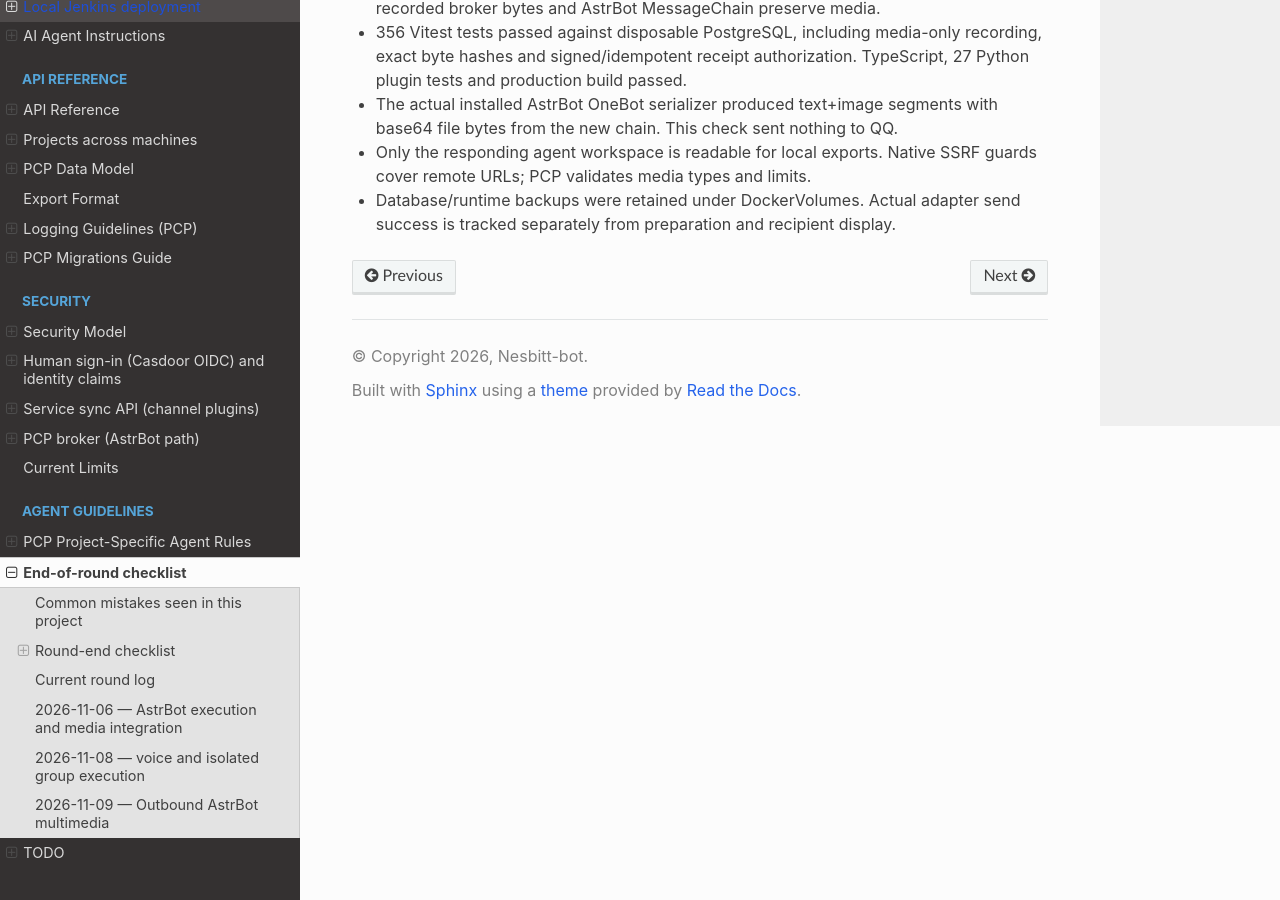
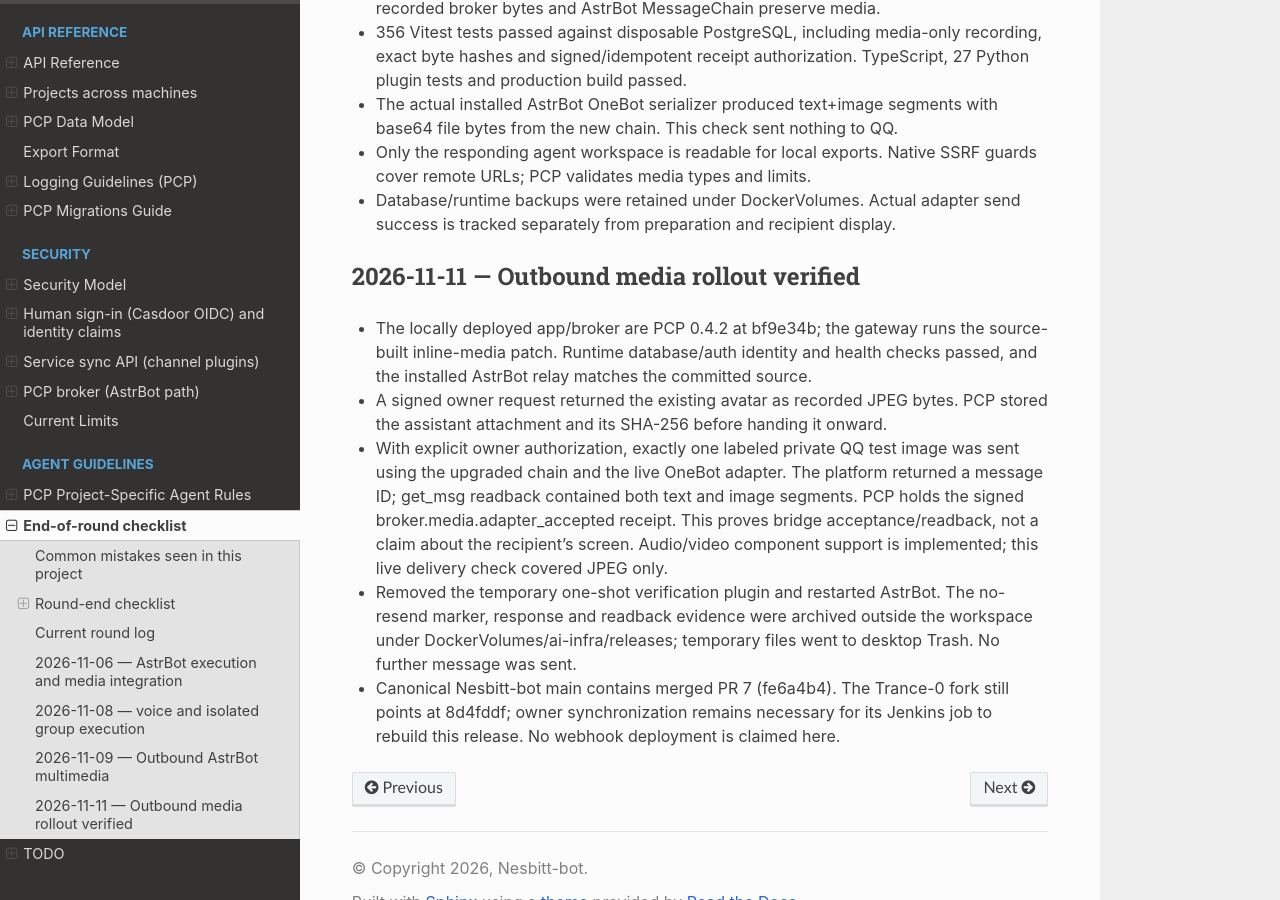
Before and after one commit to Nesbitt-bot/personal-context-protocol, a Sphinx documentation site: the page built from docs/LLM_CHECK.md, in a window 1280 px wide and 900 px high, scrolled down 13793 px. Built offline with Sphinx 7.4.7 and the Read the Docs theme 3.1.0, drawn with Linux system fonts in a browser that asks for light colours.

Commit message:
docs(relay): record verified QQ image delivery and rollout

```diff
--- a/docs/LLM_CHECK.md
+++ b/docs/LLM_CHECK.md
@@ -443,3 +443,24 @@ Append what this round actually did below:
   SSRF guards cover remote URLs; PCP validates media types and limits.
 - Database/runtime backups were retained under DockerVolumes. Actual adapter
   send success is tracked separately from preparation and recipient display.
+
+## 2026-11-11 — Outbound media rollout verified
+
+- The locally deployed app/broker are PCP 0.4.2 at bf9e34b; the gateway runs
+  the source-built inline-media patch. Runtime database/auth identity and health
+  checks passed, and the installed AstrBot relay matches the committed source.
+- A signed owner request returned the existing avatar as recorded JPEG bytes.
+  PCP stored the assistant attachment and its SHA-256 before handing it onward.
+- With explicit owner authorization, exactly one labeled private QQ test image
+  was sent using the upgraded chain and the live OneBot adapter. The platform
+  returned a message ID; get_msg readback contained both text and image segments.
+  PCP holds the signed broker.media.adapter_accepted receipt. This proves bridge
+  acceptance/readback, not a claim about the recipient's screen. Audio/video
+  component support is implemented; this live delivery check covered JPEG only.
+- Removed the temporary one-shot verification plugin and restarted AstrBot.
+  The no-resend marker, response and readback evidence were archived outside
+  the workspace under DockerVolumes/ai-infra/releases; temporary files went
+  to desktop Trash. No further message was sent.
+- Canonical Nesbitt-bot main contains merged PR 7 (fe6a4b4). The Trance-0 fork
+  still points at 8d4fddf; owner synchronization remains necessary for its
+  Jenkins job to rebuild this release. No webhook deployment is claimed here.
```
Also changed, not shown: docs/versions/v0.4.2.md (+9 -0 lines).
